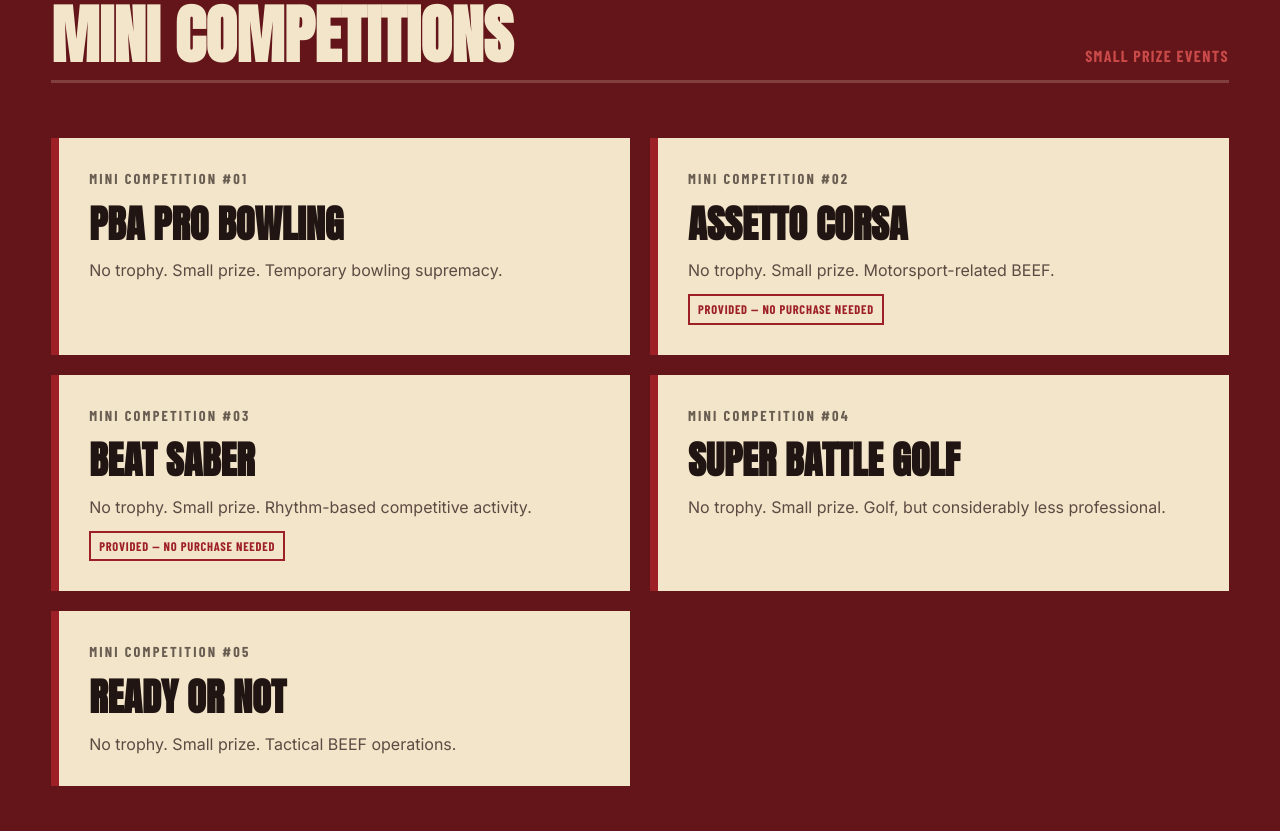
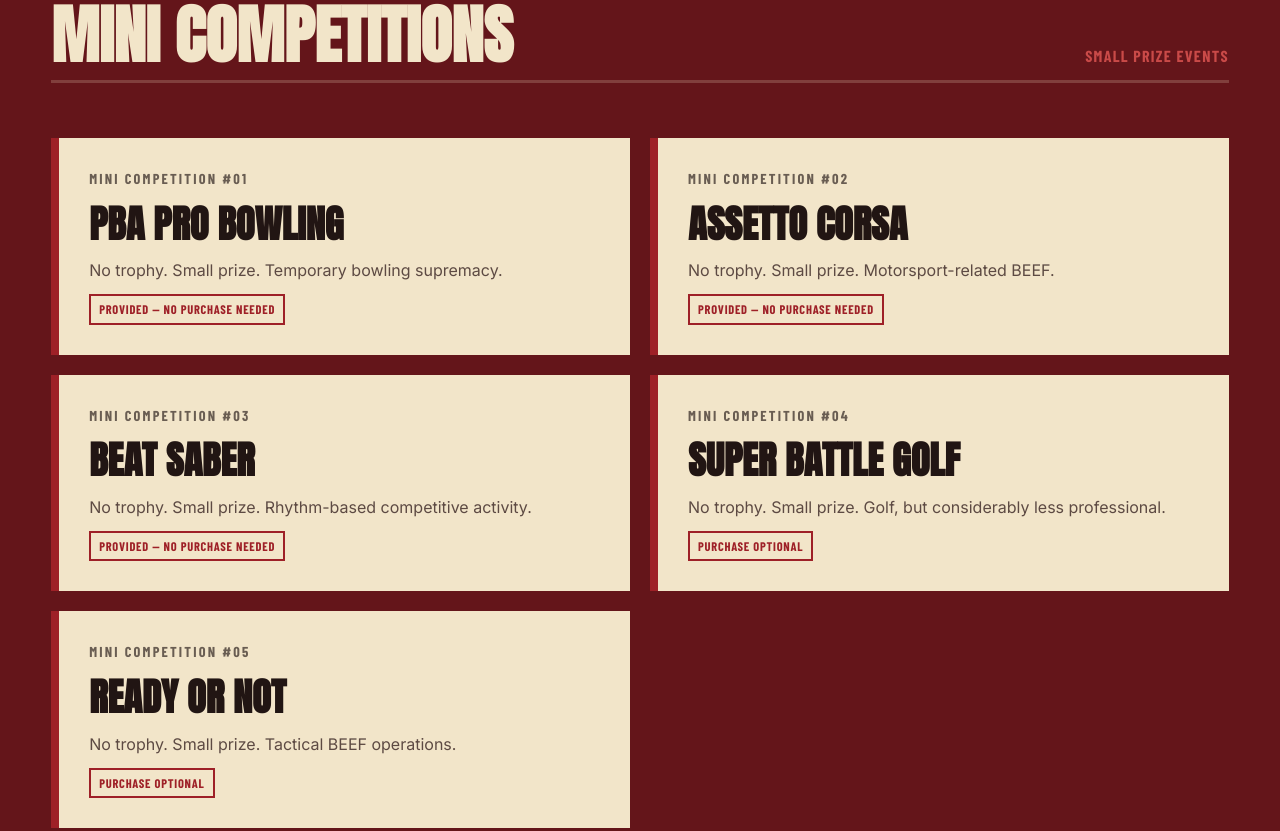
Before and after one commit to thehas56-lgtm/beef-con, a plain HTML site: page index.html in a window 1280 px wide. Shown: the part 4060-4891 px from the top of the page. Drawn offline with nearby package versions, Linux system fonts and the light colour scheme; a web font is replaced by a local one.

Commit message:
Update index.html

```diff
--- a/index.html
+++ b/index.html
@@ -1146,11 +1146,11 @@
                 </div>
 
                 <div class="competition-grid">
-                    <div class="event-card mini-card"><div class="event-number">Mini Competition #01</div><h3>PBA Pro Bowling</h3><p>No trophy. Small prize. Temporary bowling supremacy.</p></div>
+                    <div class="event-card mini-card"><div class="event-number">Mini Competition #01</div><h3>PBA Pro Bowling</h3><p>No trophy. Small prize. Temporary bowling supremacy.</p><span class="provided-badge">Provided — No Purchase Needed</span></div>
                     <div class="event-card mini-card"><div class="event-number">Mini Competition #02</div><h3>Assetto Corsa</h3><p>No trophy. Small prize. Motorsport-related BEEF.</p><span class="provided-badge">Provided — No Purchase Needed</span></div>
                     <div class="event-card mini-card"><div class="event-number">Mini Competition #03</div><h3>Beat Saber</h3><p>No trophy. Small prize. Rhythm-based competitive activity.</p><span class="provided-badge">Provided — No Purchase Needed</span></div>
-                    <div class="event-card mini-card"><div class="event-number">Mini Competition #04</div><h3>Super Battle Golf</h3><p>No trophy. Small prize. Golf, but considerably less professional.</p></div>
-                    <div class="event-card mini-card"><div class="event-number">Mini Competition #05</div><h3>Ready or Not</h3><p>No trophy. Small prize. Tactical BEEF operations.</p></div>
+                    <div class="event-card mini-card"><div class="event-number">Mini Competition #04</div><h3>Super Battle Golf</h3><p>No trophy. Small prize. Golf, but considerably less professional.</p><span class="provided-badge">Purchase Optional</span></div>
+                    <div class="event-card mini-card"><div class="event-number">Mini Competition #05</div><h3>Ready or Not</h3><p>No trophy. Small prize. Tactical BEEF operations.</p><span class="provided-badge">Purchase Optional</span></div>
                 </div>
             </div>
 
```
